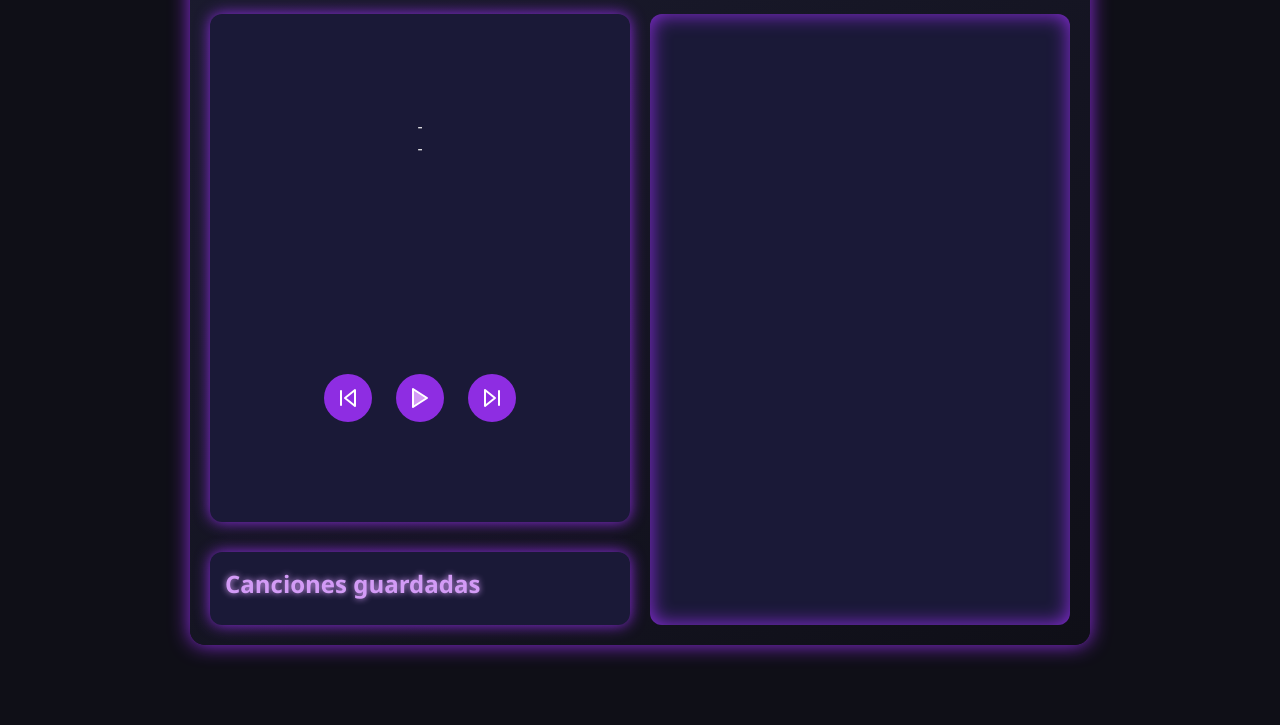
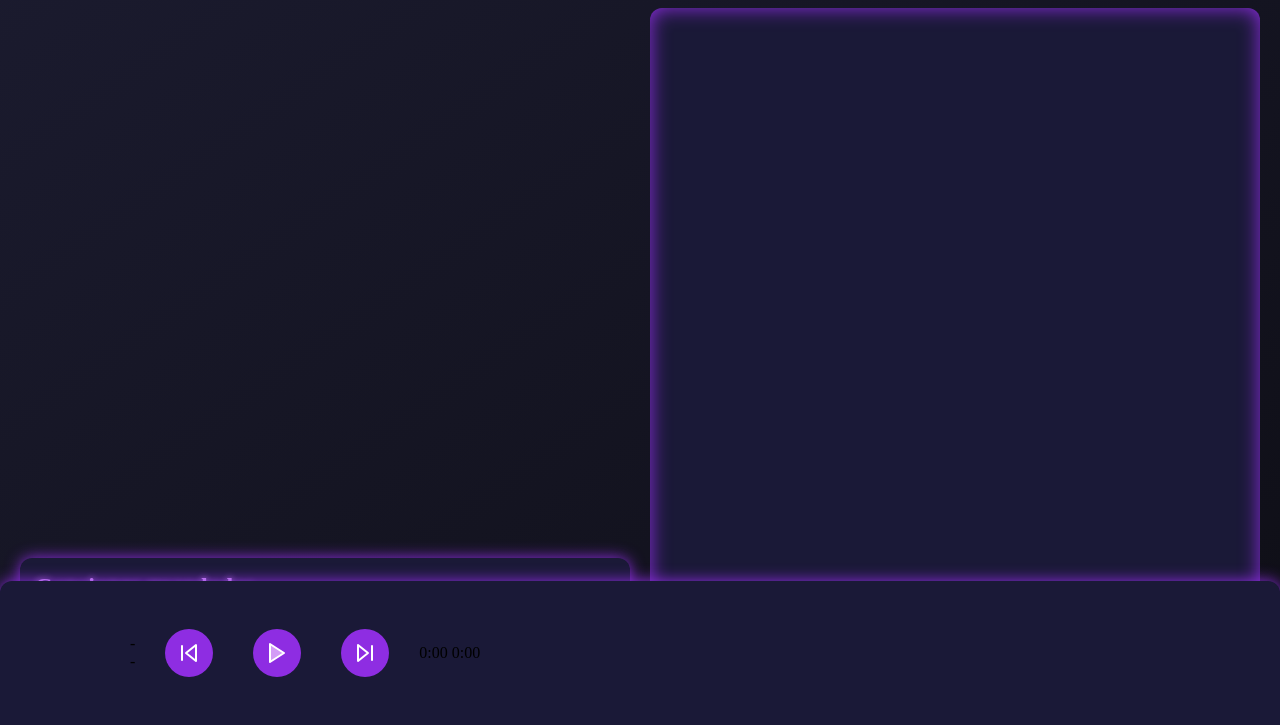
Before and after one commit to BRANDON-VILLANUEVA137/MusicFy, a website: page views/play.html in a window 1280 px wide. Shown: the part 75-800 px from the top of the page. Drawn offline with Linux system fonts and the light colour scheme; no server answers.

Commit message:
Beta Frontend

```diff
--- a/Public/css/reproductor.css
+++ b/Public/css/reproductor.css
@@ -5,7 +5,7 @@
   padding: 0;
 }
 
-html, body {
+/*html, body {
   height: 100%;
   font-family: 'Segoe UI', Tahoma, Geneva, Verdana, sans-serif;
   background: #0f0f17;
@@ -13,11 +13,12 @@ html, body {
   -webkit-font-smoothing: antialiased;
   -moz-osx-font-smoothing: grayscale;
   overflow: hidden;
-}
+}*/
+
 
 #app {
-  max-width: 900px;
-  max-height: 90vh;
+  max-width: 100%;
+  max-height: 100%;
   height: 90vh;
   margin: auto;
   display: grid;
@@ -43,18 +44,38 @@ header h1 {
   font-size: 1.8rem;
   letter-spacing: 2px;
 }
+footer {
+  position: fixed;
+  bottom: 0;
+  left: 0;
+  width: 100%;
+  z-index: 1000;
+  background: transparent; /* si quieres, o algún color */
+}
 
 .player {
-  grid-column: 1 / 2;
-  grid-row: 2 / 3;
-  text-align: center;
+  position: fixed;
+  bottom: 0;
+  left: 0;
+  width: 100%;
+  margin: 0 auto;
   background: #1a1937;
-  border-radius: 12px;
-  padding: 15px;
+  border-radius: 12px 12px 0 0;
+  padding: 15px 30px;
   box-shadow: 0 0 15px #8e2de2;
+
   display: flex;
-  flex-direction: column;
+  justify-content: left;
+  align-items: center;
+  z-index: 1000;
+  gap: 20px;
+}
+
+.controls {
+  display: flex;
   justify-content: center;
+  align-items: center;
+  gap: 20px; /* espacio entre botones */
 }
 
 .btn {
--- a/views/play.html
+++ b/views/play.html
@@ -11,24 +11,30 @@
   <header>
     <h1>Music Vibe</h1>
   </header>
+
+   <section class="liked-songs" id="liked-songs" aria-label="Liked or saved songs">
+    <h2>Canciones guardadas</h2>
+    <div id="liked-list">
+
+    </div>
+  </section>
+  <section class="playlist" id="playlist" aria-label="Playlist of songs">
+
+  </section>
+</div>
+
+  <footer>
   <section class="player" aria-label="Current track player">
-    <div class="track-info">
+    <div id="video-player-container" aria-label="Video player container" style="margin: 15px 0; border-radius: 12px; overflow: hidden;">
+      <iframe id="video-player" width="80" height="80" src="" frameborder="0" allow="accelerometer; autoplay; clipboard-write; encrypted-media; gyroscope; picture-in-picture" allowfullscreen></iframe>
+    </div>
+     <div class="track-info">
       <div class="track-title" id="track-title">-</div>
       <div class="track-artist" id="track-artist">-</div>
     </div>
-    <div id="video-player-container" aria-label="Video player container" style="margin: 15px 0; border-radius: 12px; overflow: hidden;">
-      <iframe id="video-player" width="100%" height="180" src="" frameborder="0" allow="accelerometer; autoplay; clipboard-write; encrypted-media; gyroscope; picture-in-picture" allowfullscreen></iframe>
-    </div>
+
     <!-- Removed progress bar and time display as they are non-functional for video playback -->
-    <!--
-    <div class="progress-container" id="progress-container" aria-label="Audio progress bar" tabindex="0" role="slider" aria-valuemin="0" aria-valuemax="100" aria-valuenow="0">
-      <div class="progress" id="progress"></div>
-    </div>
-    <div class="time">
-      <span id="current-time">0:00</span>
-      <span id="duration">0:00</span>
-    </div>
-    -->
+
     <div class="controls" role="group" aria-label="Audio controls">
       <button class="btn" id="prev" title="Previous Track" aria-label="Previous track" aria-pressed="false" type="button">
         <svg xmlns="http://www.w3.org/2000/svg" width="24" height="24" fill="none" stroke="#d39bf6" stroke-width="2" stroke-linecap="round" stroke-linejoin="round" class="feather feather-skip-back">
@@ -47,18 +53,14 @@
           <line x1="19" y1="5" x2="19" y2="19"></line>
         </svg>
       </button>
+      <div class="time">
+      <span id="current-time">0:00</span>
+      <span id="duration">0:00</span>
+    </div>
+
     </div>
   </section>
-  <section class="liked-songs" id="liked-songs" aria-label="Liked or saved songs">
-    <h2>Canciones guardadas</h2>
-    <div id="liked-list">
-      <!-- Liked songs will be populated here -->
-    </div>
-  </section>
-  <section class="playlist" id="playlist" aria-label="Playlist of songs">
-    <!-- Songs will be populated here -->
-  </section>
-</div>
+  </footer>
 
 </body>
 <script src="/Public/javascript/reproductor.js"></script>
```
